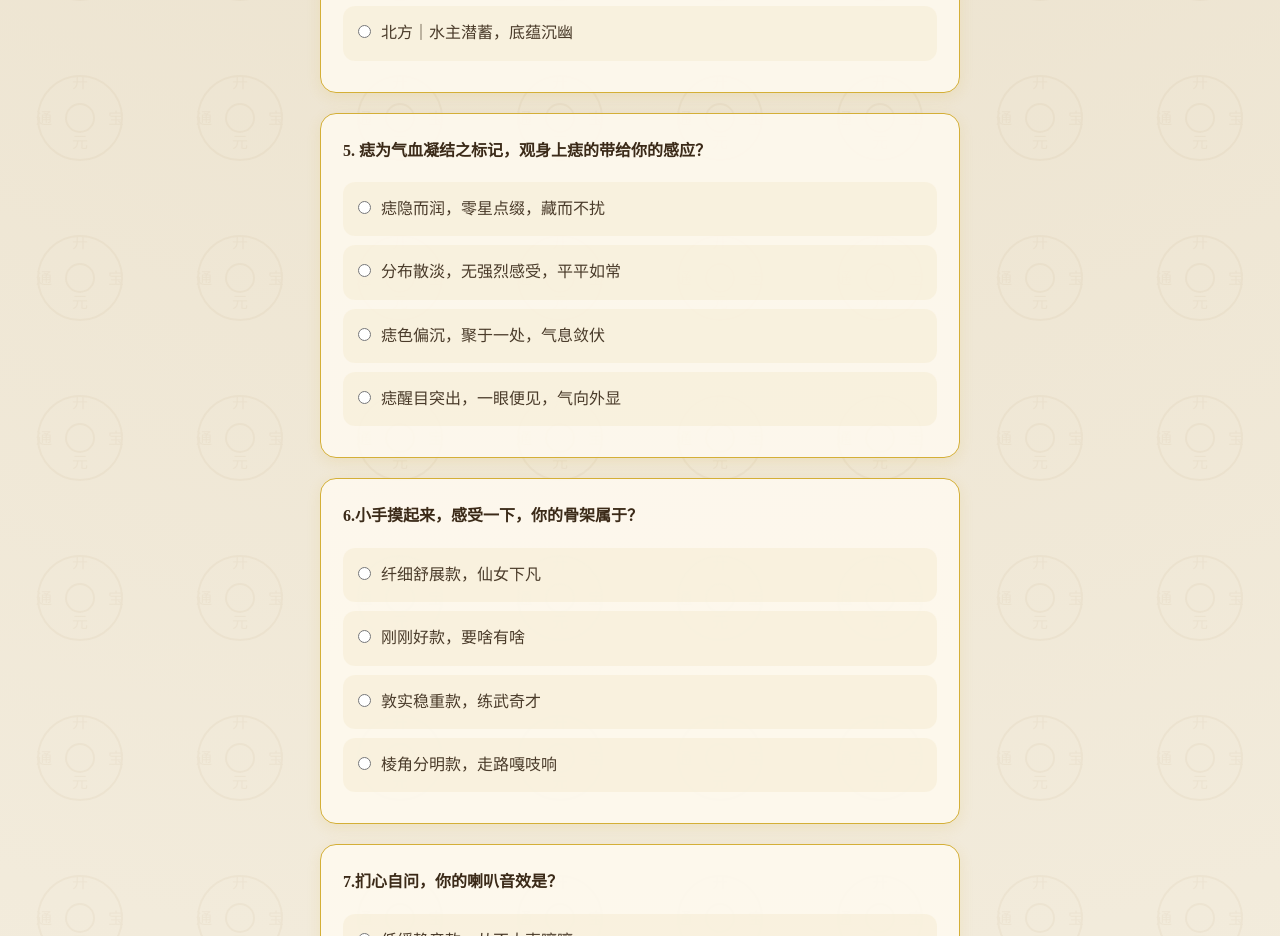
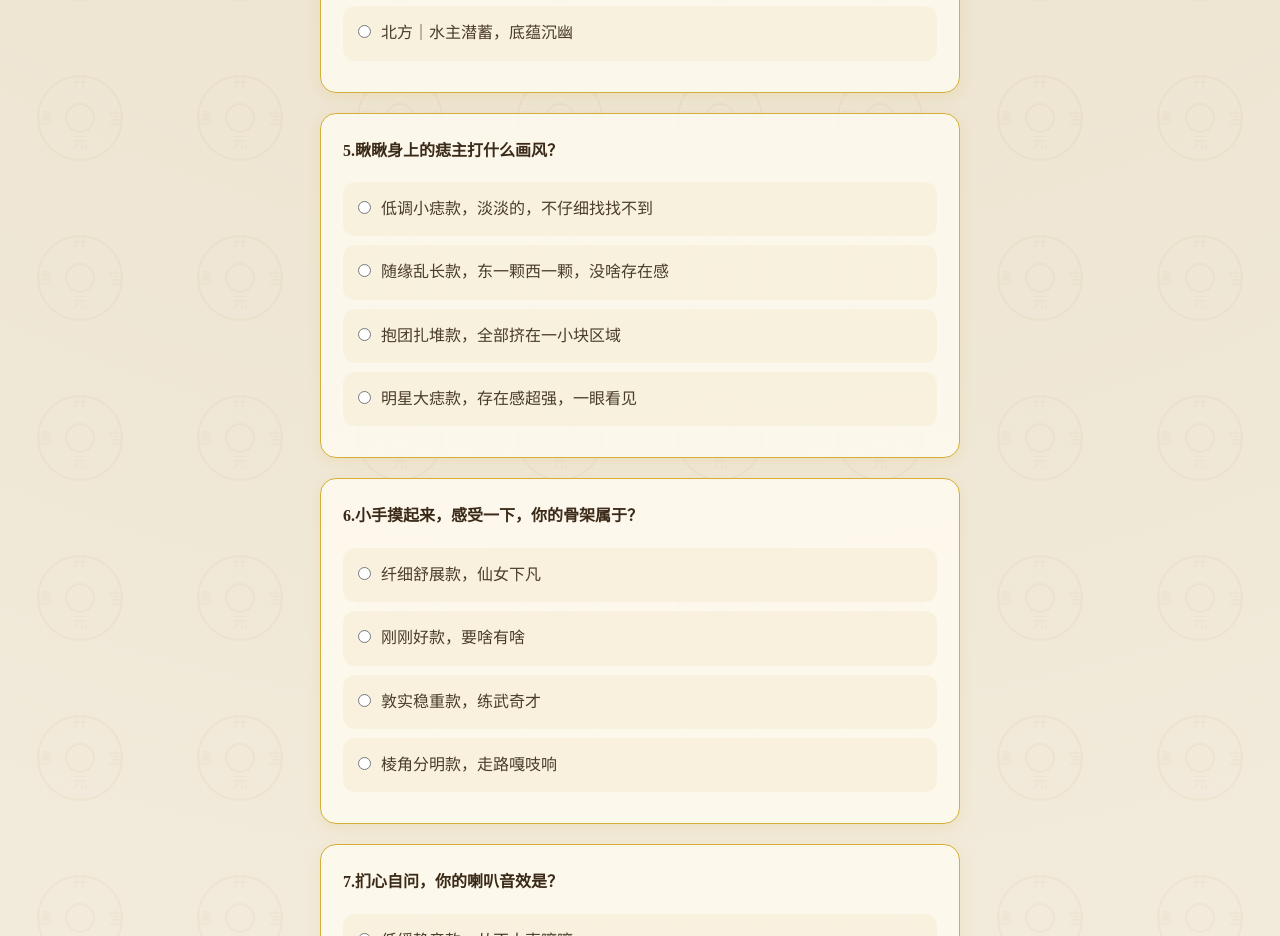
Before and after one commit to zheng271199/reflection-wm, a plain HTML site: page index.html in a window 1280 px wide. Shown: the part 1562-2498 px from the top of the page. Drawn offline with Linux system fonts and the light colour scheme.

Commit message:
Update index.html

```diff
--- a/index.html
+++ b/index.html
@@ -207,11 +207,11 @@ input[type="radio"]{
     <label><input type="radio" name="q4" value="2">北方｜水主潜蓄，底蕴沉幽</label>
   </div>
   <div class="question">
-    <p>5. 痣为气血凝结之标记，观身上痣的带给你的感应？</p>
-    <label><input type="radio" name="q5" value="10">痣隐而润，零星点缀，藏而不扰</label>
-    <label><input type="radio" name="q5" value="7">分布散淡，无强烈感受，平平如常</label>
-    <label><input type="radio" name="q5" value="4">痣色偏沉，聚于一处，气息敛伏</label>
-    <label><input type="radio" name="q5" value="2">痣醒目突出，一眼便见，气向外显</label>
+    <p>5.瞅瞅身上的痣主打什么画风？</p>
+    <label><input type="radio" name="q5" value="10">低调小痣款，淡淡的，不仔细找找不到</label>
+    <label><input type="radio" name="q5" value="7">随缘乱长款，东一颗西一颗，没啥存在感</label>
+    <label><input type="radio" name="q5" value="4">抱团扎堆款，全部挤在一小块区域</label>
+    <label><input type="radio" name="q5" value="2">明星大痣款，存在感超强，一眼看见</label>
   </div>
   <div class="question">
     <p>6.小手摸起来，感受一下，你的骨架属于？</p>
```
